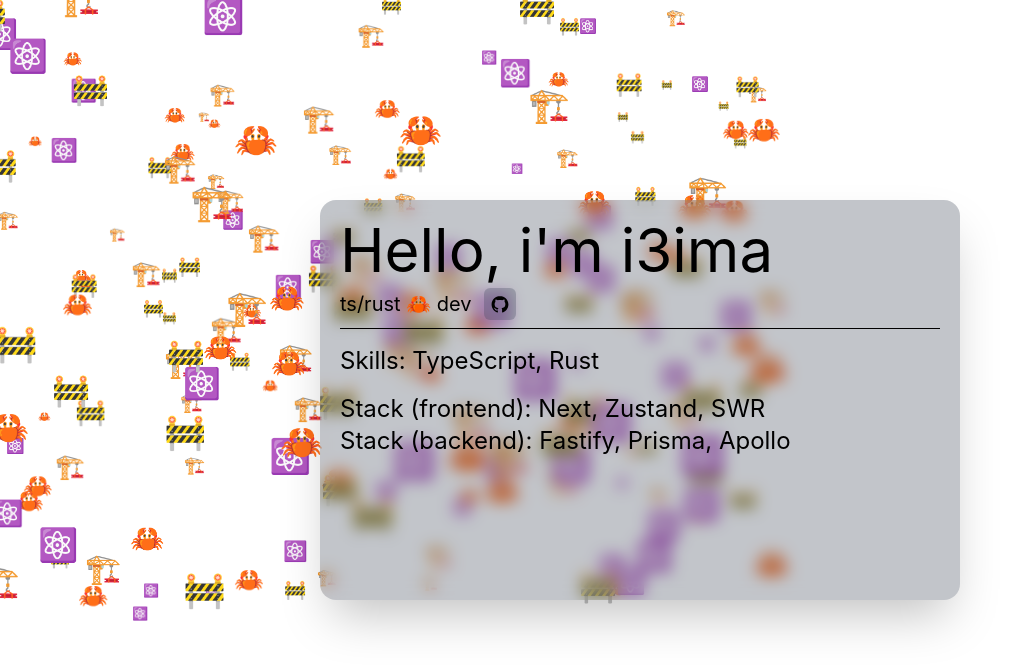
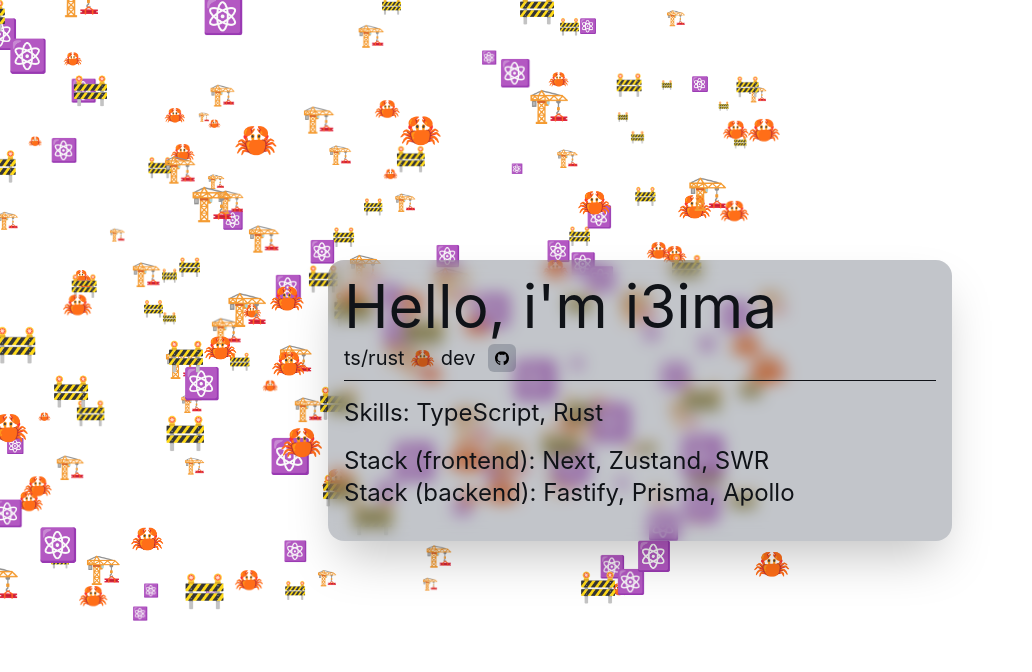
Before and after one commit to i3ima/peronal-site, a React (Vite) app: page / in a window 1280 px wide. Shown: the top 672 px of the page, without its empty margins (0-1032 px from the left). Built offline with nearby package versions, Linux system fonts and the light colour scheme; a web font is replaced by a local one.

Commit message:
refactor(components): moved all index page layout to separate components

```diff
--- /dev/null
+++ b/src/components/Divider.tsx
@@ -0,0 +1,6 @@
+import React from "react";
+
+
+const Divider: React.FC = () => <hr className="w-full" />
+
+export default Divider
--- /dev/null
+++ b/src/components/FillBoxBackdrop.tsx
@@ -0,0 +1,16 @@
+import React from "react";
+
+interface IProperties  {
+ shouldBlur?: boolean,
+ children: React.ReactChildren | React.ReactNode
+}
+
+const FillBoxBackdrop: React.FC<IProperties> = ({ children, shouldBlur = true }) => (
+		<div className={`w-11/12 md:w-8/12 lg:w-6/12 h-auto z-10 shadow-2xl rounded-2xl ${shouldBlur ? 'backdrop-blur' : ''}`}>
+			{/* backdrop tint */}
+		 <div className="absolute top-0 w-full h-full bg-gray-700 rounded-2xl opacity-30" />
+		 {children}
+</div>
+)
+
+export default FillBoxBackdrop
--- /dev/null
+++ b/src/components/Heading.tsx
@@ -0,0 +1,13 @@
+import React from "react";
+
+interface IProperties {
+ text: string
+}
+
+const Heading: React.FC<IProperties> = ({ text }) => (
+		<div className="text-6xl select-none">
+		 {text}
+		</div>
+)
+
+export default Heading
--- /dev/null
+++ b/src/components/Paragraph.tsx
@@ -0,0 +1,13 @@
+import React from "react";
+
+
+interface IProperties {
+ children: string | React.ReactNodeArray | React.ReactChildren
+}
+
+const Paragraph: React.FC<IProperties> = ({ children }) => (
+		<div className="text-2xl mb-4 mt-4">
+		 {children}
+		</div>
+)
+export default Paragraph
--- /dev/null
+++ b/src/components/Subtext.tsx
@@ -0,0 +1,13 @@
+import React from "react";
+
+interface IProperties {
+ children: string | React.ReactChild | React.ReactNodeArray
+}
+
+const Subtext: React.FC<IProperties> = ({ children }) => (
+    <div className="flex mb-2 mt-2 items-center text-xl">
+     {children}
+    </div>
+)
+
+export default Subtext
--- a/src/pages/Index.tsx
+++ b/src/pages/Index.tsx
@@ -3,6 +3,11 @@
 import Confetti from "../components/Confetti";
 import { LinkType } from "../types";
 import Link from "../components/Link";
+import FillBoxBackdrop from "../components/FillBoxBackdrop";
+import Heading from "../components/Heading";
+import Subtext from "../components/Subtext";
+import Divider from "../components/Divider";
+import Paragraph from "../components/Paragraph";
 
 
 const links: LinkType[] = [
@@ -13,18 +18,16 @@
 ]
 
 const IndexPage: React.FC = () => (
-		<div className="relative w-screen h-screen flex items-center justify-center">
-		 <div className="relative w-11/12 md:w-8/12 lg:w-6/12 h-1/2 z-10 shadow-2xl backdrop-blur rounded-2xl">
-			<div className="absolute top-0 w-full h-full bg-gray-700 rounded-2xl opacity-30" />
-			<div className="absolute z-50 inset-5 flex flex-col items-start justify-start">
-			 <p className="text-6xl select-none">Hello, i&apos;m i3ima</p>
-			 <div className="flex mb-2 mt-2 items-center">
-				<p className="text-xl pr-3">ts/rust 🦀 dev</p>
-				<div className="text-2xl flex flex-row gap-x-3">{links.map((link) => (<Link Icon={link.Icon} url={link.url} />))}</div>
-			 </div>
-			 <hr className="w-full" />
-
-			 <div className="text-2xl mb-4 mt-4">
+		<div className="relative w-screen h-screen flex items-center justify-center p-4">
+			<FillBoxBackdrop>
+			 <div className="p-4 z-50 inset-5 flex flex-col items-start justify-start">
+				<Heading text="Hello, i&apos;m i3ima"/>
+				<Subtext>
+				 <p className="pr-3">ts/rust 🦀 dev</p>
+				 <div className="flex flex-row gap-x-3">{links.map((link, index) => (<Link key={index} Icon={link.Icon} url={link.url} />))}</div>
+				</Subtext>
+				<Divider />
+				<Paragraph >
 				 <div className="pb-4">
 					Skills: <p className="inline">TypeScript, Rust</p>
 				 </div>
@@ -35,11 +38,9 @@
 				 <div>
 					Stack (backend): <p className="inline">Fastify, Prisma, Apollo</p>
 				 </div>
+				</Paragraph>
 			 </div>
-
-
-			</div>
-		 </div>
+			</FillBoxBackdrop>
 		 <Confetti />
 		</div>
 )
```
Lines whose indentation alone changed are shown as unchanged.
